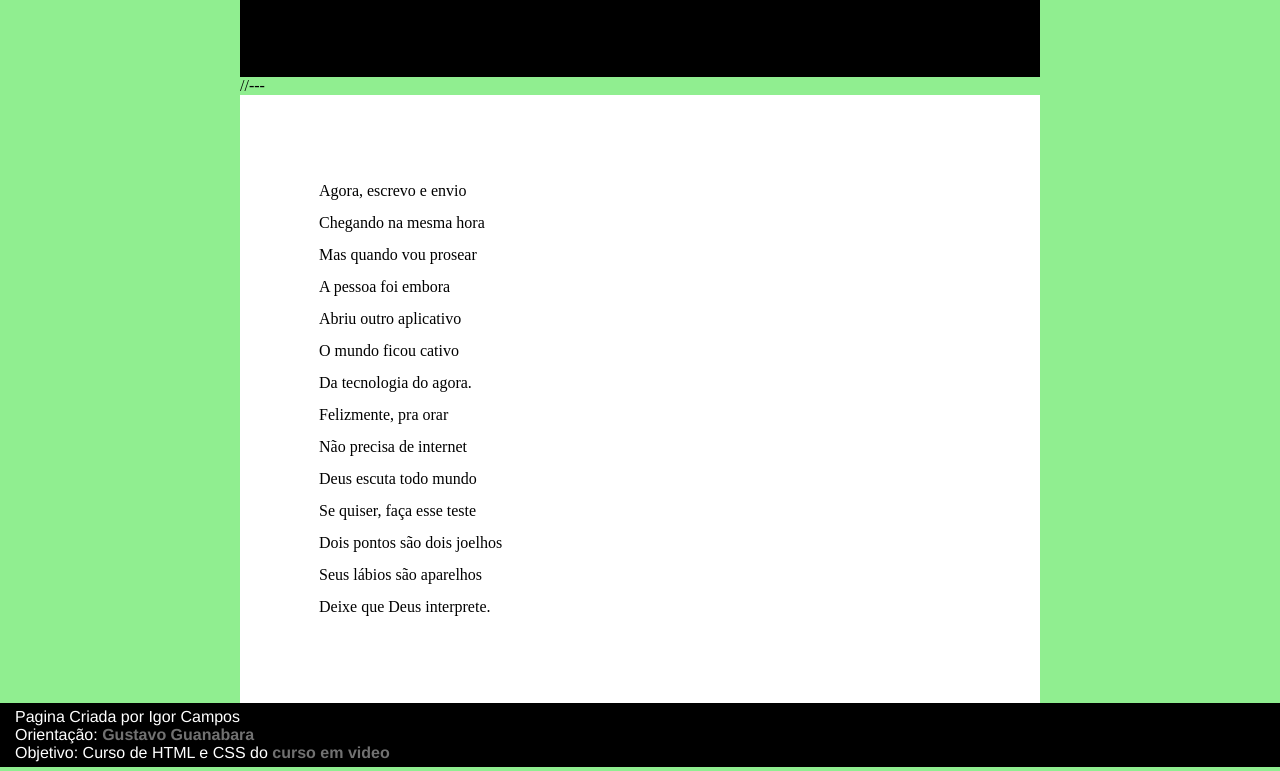
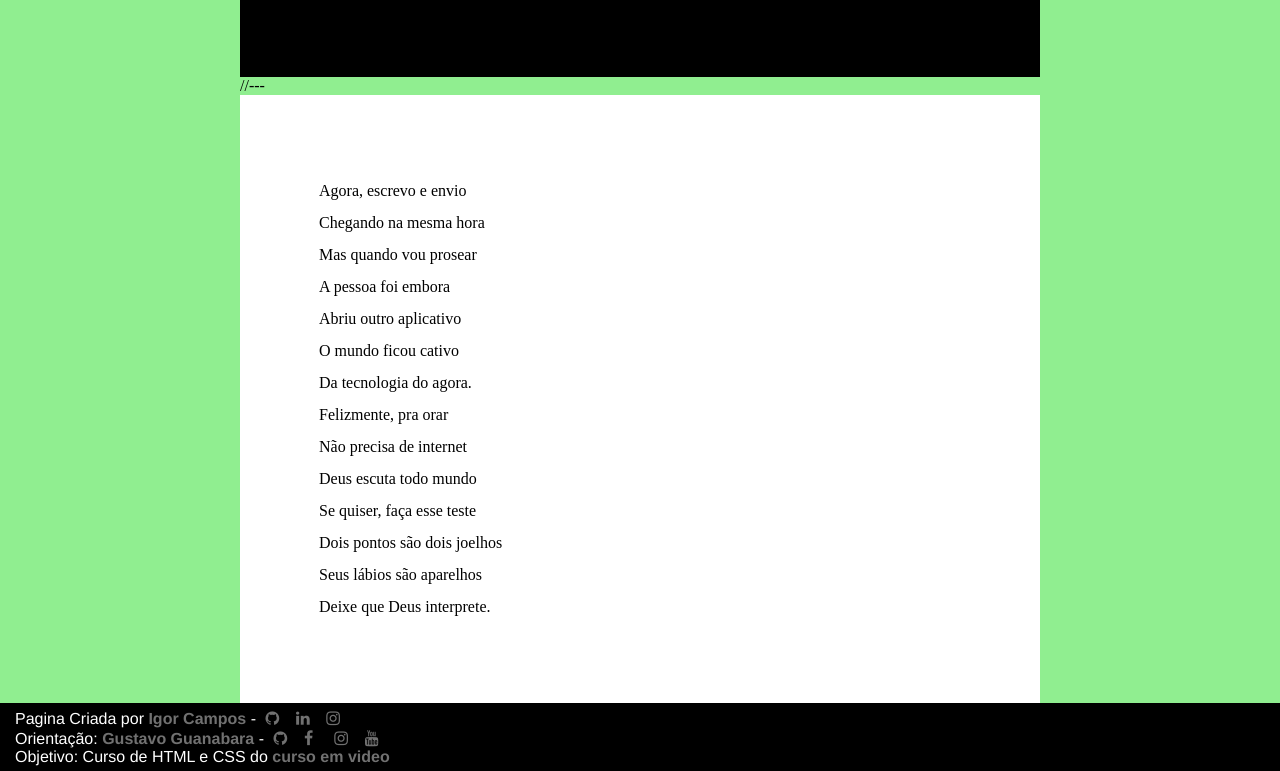
Before and after one commit to CEFET-Igor/Projeto-Cordel-Moderno, a plain HTML site: page index.html in a window 1280 px wide. Shown: the part 1856-2627 px from the top of the page. Drawn offline with Linux system fonts and the light colour scheme.

Commit message:
footer
footer

```diff
--- a/index.html
+++ b/index.html
@@ -6,6 +6,7 @@
     <meta name="viewport" content="width=device-width, initial-scale=1.0">
     <title>Projeto Cordel</title>
     <link rel="stylesheet" href="style.css">
+    <link rel='stylesheet' href='https://cdnjs.cloudflare.com/ajax/libs/font-awesome/4.6.3/css/font-awesome.css'><!-- Importa os icones das redes sosciais -->
 </head>
 <body>
     <header>
@@ -106,9 +107,21 @@
     </main>
 
     <footer>
-        <p>Pagina Criada por Igor Campos </p>
-        <p>Orientação: <a href="https://github.com/gustavoguanabara" target="_blank" rel="external">Gustavo Guanabara</a>
+        <p>
+            Pagina Criada por <a href="https://www.instagram.com/igorguimaraescampos/" class="externo" target="_blank" rel="external">Igor Campos</a> -
+            <a href="https://github.com/CEFET-Igor" class="esterno" target="_blank" rel="external"><i class="fa fa-github"></i></a>
+            <a href="https://www.linkedin.com/in/igorguicampos" class="esterno" target="_blank" rel="external"><i class="fa fa-linkedin"></i></a>
+            <a href="https://www.instagram.com/igorguimaraescampos/" class="esterno" target="_blank" rel="external"><i class="fa fa-instagram"></i></a>
         </p>
+        <p>
+            Orientação: <a href="https://github.com/gustavoguanabara" target="_blank" rel="external">Gustavo Guanabara</a> -
+            <a href="https://github.com/gustavoguanabara" class="esterno" target="_blank" rel="external"><i class="fa fa-github"></i></a>
+            <a href="https://www.google.com/url?sa=t&source=web&rct=j&url=https://m.facebook.com/CursosEmVideo/&ved=2ahUKEwjQttqTiO38AhVTqpUCHdeIBhUQFnoECBYQAQ&usg=AOvVaw2NKBGX4Sd4hyfalq_qC-BV" class="esterno" target="_blank" rel="external"><i class="fa fa-facebook"></i></a>
+            <a href="https://www.instagram.com/cursoemvideo/" class="esterno" target="_blank" rel="external"><i class="fa fa-instagram"></i></a>
+            <a href="https://www.youtube.com/@CursoemVideo" class="esterno" target="_blank" rel="external"><i class="fa fa-youtube"></i></a>
+        </p>
+        <div class="box">
+          </div>
         <p> Objetivo: Curso de HTML e CSS do <a href="https://www.cursoemvideo.com/" target="_blank" rel="external">curso em video</a></p>
     </footer>
 
--- a/style.css
+++ b/style.css
@@ -101,3 +101,8 @@ a:hover{
     text-decoration: underline;
     color: blue;
 }
+i{
+    height: 16px;
+    width: 16px;
+    padding: 2px 5px;
+}
```
